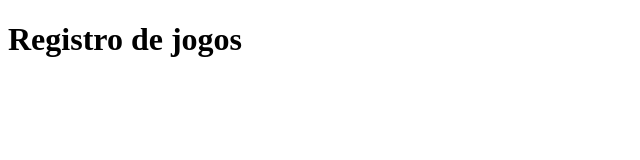
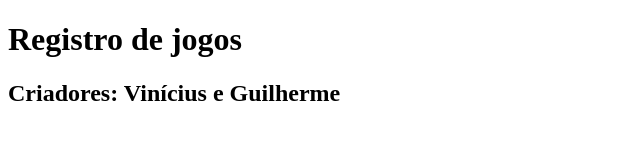
Before and after one commit to viniciusw95/sistema-de-cadastro-vini, a plain HTML site: page index.html in a window 1280 px wide. Shown: the whole page, without its empty margins (0-640 px from the left). Drawn offline with Linux system fonts and the light colour scheme.

Commit message:
adicionando criadores ao site

```diff
--- a/index.html
+++ b/index.html
@@ -8,5 +8,6 @@
 </head>
 <body>
     <h1>Registro de jogos</h1>
+    <h2>Criadores: Vinícius e Guilherme</h2>
 </body>
 </html>
```
